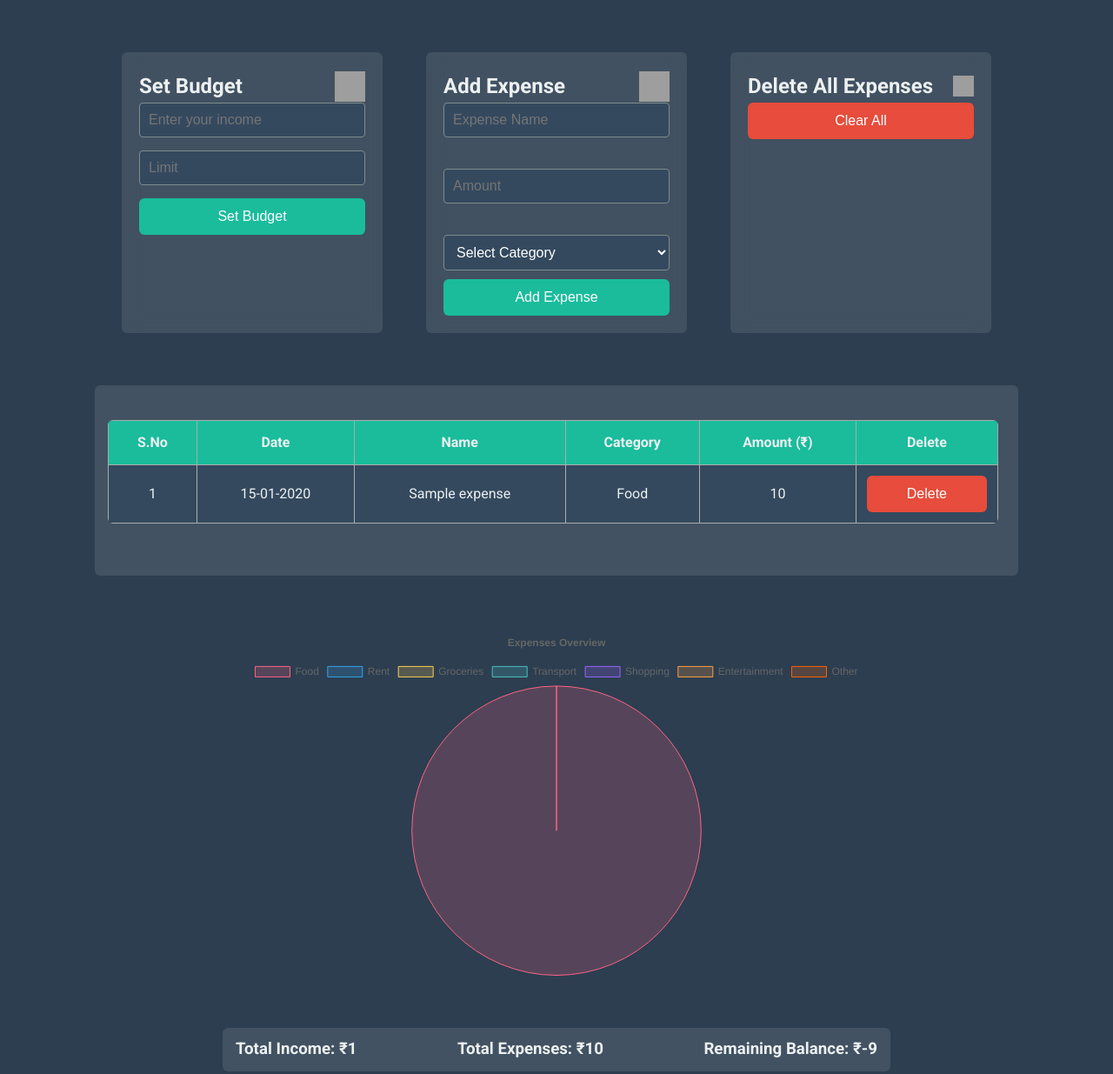
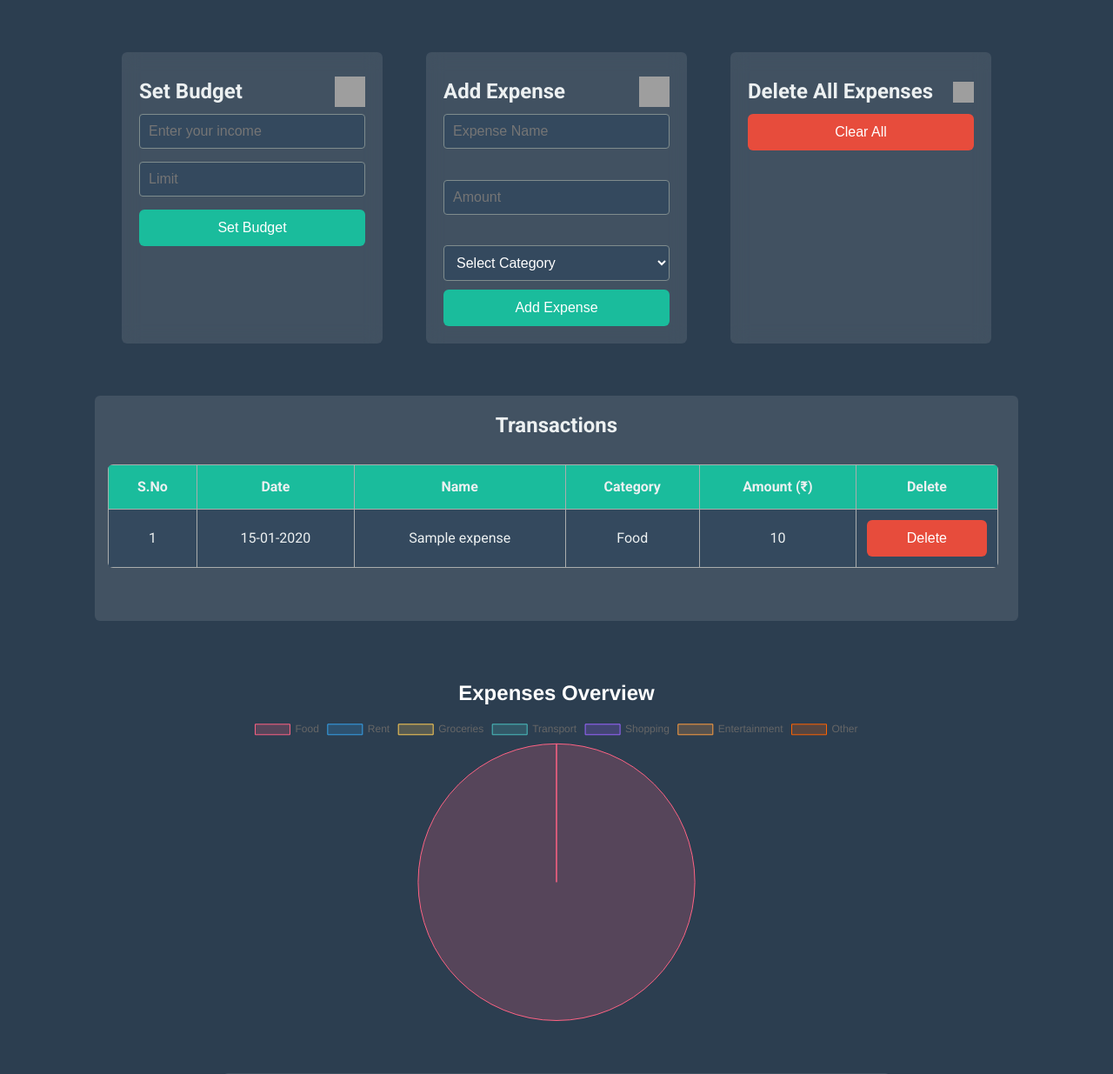
Before and after one commit to AashimaFathima/Expense-Tracker, a Django app: page / in a window 1280 px wide. Shown: the part 84-1319 px from the top of the page at 87% size. Run offline with Django 5.2, Linux system fonts and the light colour scheme; tables that the repository leaves empty hold one stand-in row (values such as "Sample post"); grey boxes are pictures that could not be loaded.

Commit message:
first commit

```diff
--- a/tracker/templates/index.html
+++ b/tracker/templates/index.html
@@ -4,8 +4,7 @@
 <html lang="en">
 <head>
     <meta charset="UTF-8">
-    <meta name="viewport" content="width=, initial-scale=1.0">
-    {% load static %}
+    <meta name="viewport" content="width=device-width, initial-scale=1.0">
     <link rel="stylesheet" href="{% static 'css/main.css' %}">
     <link href="https://fonts.googleapis.com/css2?family=Roboto:wght@400;700&display=swap" rel="stylesheet">
     <script src="https://cdn.jsdelivr.net/npm/chart.js"></script>
@@ -23,6 +22,7 @@
     <section id="set-budget-section">
         <div class="align-icons">
             <h2>Set Budget</h2>
+            <br><br>
             <img width="35" height="35" src="https://img.icons8.com/ios-filled/50/income.png" alt="income"/>
         </div>
         <form method="POST" action="{% url 'index' %}">
@@ -38,6 +38,7 @@
     <section id="add-expense-section">
         <div class="align-icons">
             <h2>Add Expense</h2>
+            <br><br>
             <img width="35" height="35" src="https://img.icons8.com/ios-filled/50/expense.png" alt="expense"/>
         </div>
         <form method="POST" id="add_expense_form" action="{% url 'index' %}">
@@ -69,6 +70,7 @@
 
         <div class="align-icons">
             <h2>Delete All Expenses</h2>
+            <br><br>
             <img width="24" height="24" src="https://img.icons8.com/material-rounded/48/filled-trash.png" alt="filled-trash"/>
         </div>
         <div class="clear-all">
@@ -83,6 +85,7 @@
     </div>
 
     <div id="table-section">
+    <h2 align="center">Transactions</h2>
     <br>
     <table>
         <thead>
@@ -180,7 +183,12 @@
                 },
                 title: {
                     display: true,
-                    text: 'Expenses Overview'
+                    text: 'Expenses Overview',
+                    font: {
+                        size: 24
+                    },
+                    color: 'white'
+
                 }
             }
         },
```
Also changed, not shown: public/static/css/main.css (line endings or trailing spaces), 1 other file.
